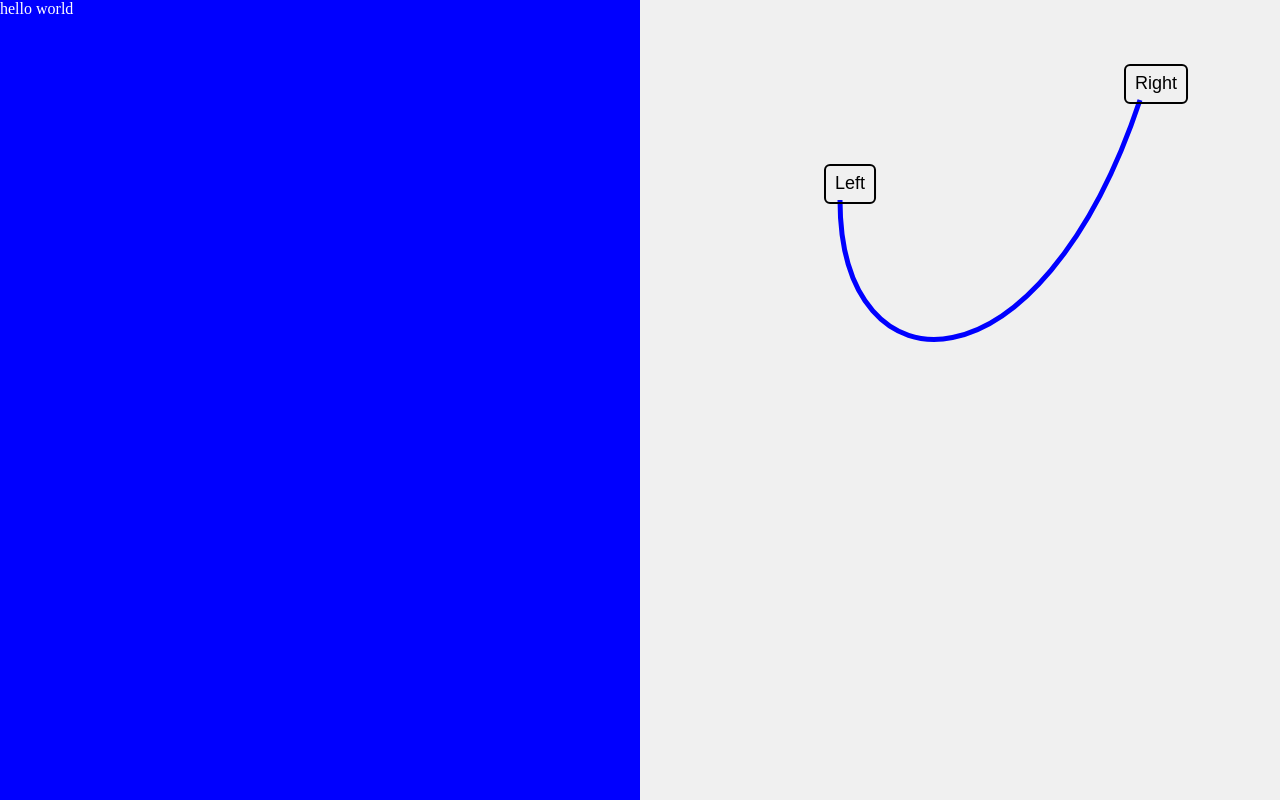
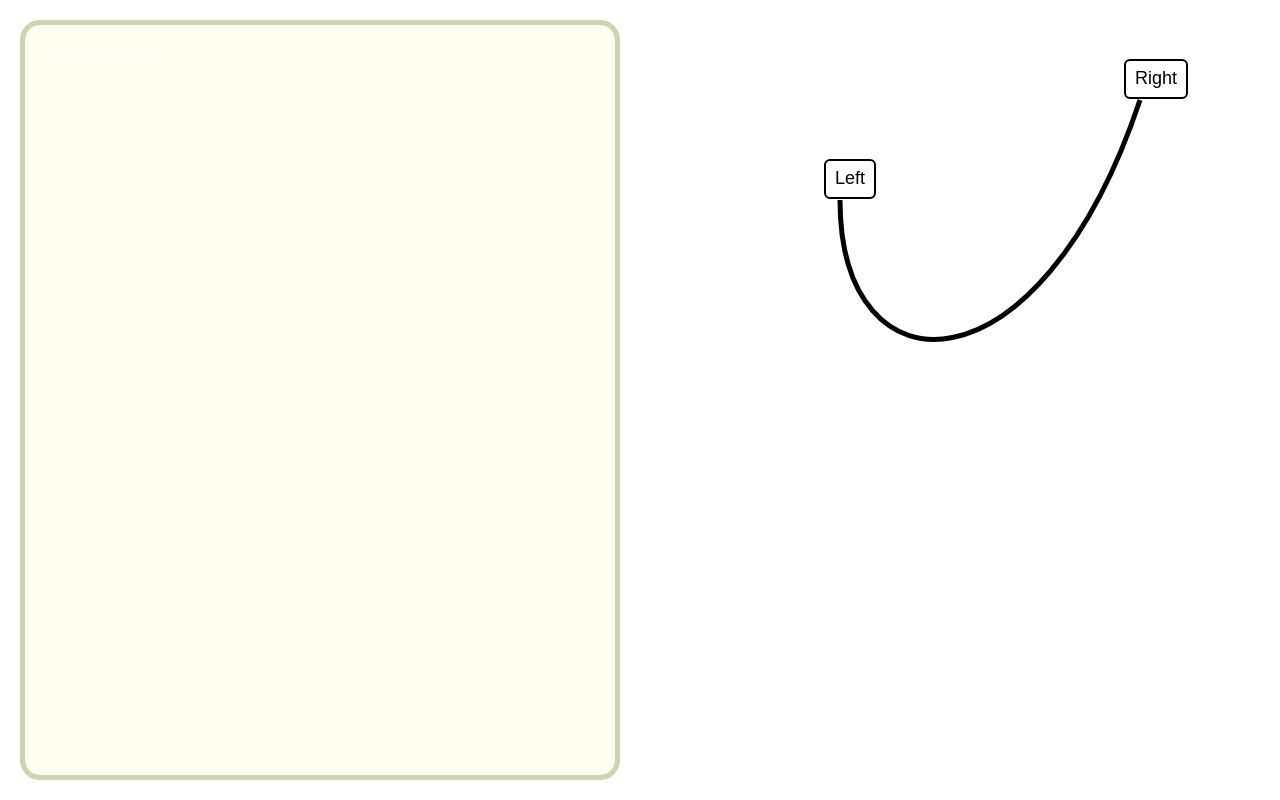
Before and after one commit to zroe1/syntax-tree, a React app: page / in a window 1280 px wide. Built offline with nearby package versions, Linux system fonts and the light colour scheme; the HTML template or start-up script is replaced by a standard one.

Commit message:
basic sidebar styles

```diff
--- a/src/components/test.tsx
+++ b/src/components/test.tsx
@@ -25,7 +25,7 @@ const KonvaCurve = () => {
     };
 
     const bezierLine2 = new Konva.Shape({
-      stroke: "blue",
+      stroke: "black",
       strokeWidth: 5,
       sceneFunc: (ctx, shape) => {
         ctx.beginPath();
@@ -74,15 +74,15 @@ const KonvaCurve = () => {
     }
 
     // Add labels
-    createLabel("Left", bezier2.start[0] - 10, bezier2.start[1] - 30);
-    createLabel("Right", bezier2.end[0] - 10, bezier2.end[1] - 30);
+    createLabel("Left", bezier2.start[0] - 10, bezier2.start[1] - 35);
+    createLabel("Right", bezier2.end[0] - 10, bezier2.end[1] - 35);
 
     return () => {
       stage.destroy();
     };
   }, []);
 
-  return <div ref={containerRef} style={{ backgroundColor: "#f0f0f0" }} />;
+  return <div ref={containerRef} style={{ backgroundColor: "rgb(255, 255, 255)" }} />;
 };
 
 export default KonvaCurve;
--- a/src/index.css
+++ b/src/index.css
@@ -1,5 +1,5 @@
 body {
-    /* background-color: green; */
+    background-color: fefae0;
     padding: 0;
     margin: 0;
     width: 100vw;
--- a/src/sidebar/sidebarContainer.tsx
+++ b/src/sidebar/sidebarContainer.tsx
@@ -2,7 +2,11 @@ import React from "react";
 import * as S from "./styled";
 
 function SidebarContainer() {
-  return <S.sideBar>hello world</S.sideBar>;
+  return (
+    <S.sideBarContainerDiv>
+      <S.sidebarContainerInnerDiv>Sidebar Container</S.sidebarContainerInnerDiv>
+    </S.sideBarContainerDiv>
+  );
 }
 
 export default SidebarContainer;
--- a/src/sidebar/styled.ts
+++ b/src/sidebar/styled.ts
@@ -1,9 +1,22 @@
 import styled from "styled-components";
 
-export const sideBar = styled.div`
-  background-color: blue;
+export const sideBarContainerDiv = styled.div`
+  // background-color: blue;
   color: white;
   // width: 100px;
-  height: 100px;
+  // height: 100px;
+  padding: 20px;
+  box-sizing: border-box;
   flex: 1;
 `;
+
+export const sidebarContainerInnerDiv = styled.div`
+  color: white;
+  width: 100%;
+  height: 100%;
+  background-color: #fffdf0;
+  padding: 20px;
+  border: 5px solid #ccd5ae;
+  border-radius: 20px;
+  box-sizing: border-box;
+`;
--- a/src/styled.ts
+++ b/src/styled.ts
@@ -1,7 +1,7 @@
 import styled from "styled-components";
 
 export const StyledDiv = styled.div`
-  background-color: blue;
+  // background-color: blue;
   color: white;
   width: 100%;
   height: 100%;
```
